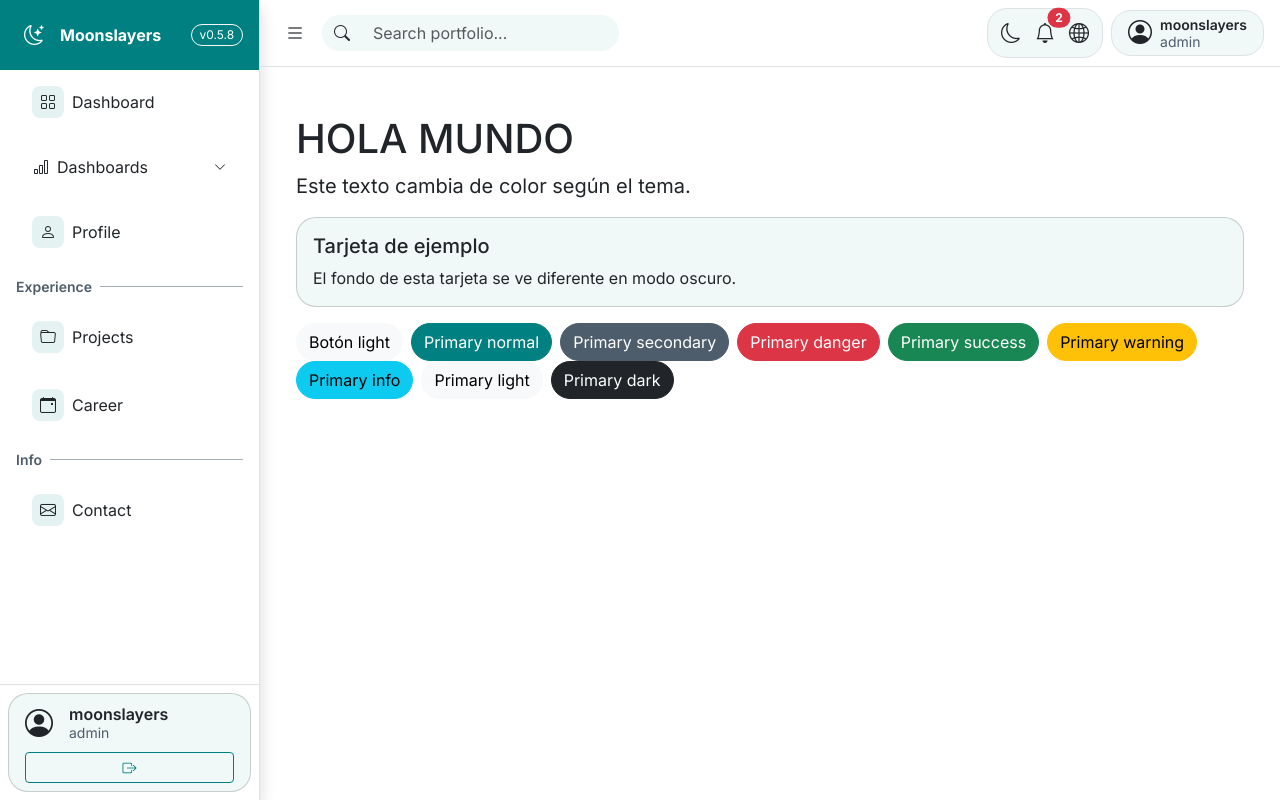
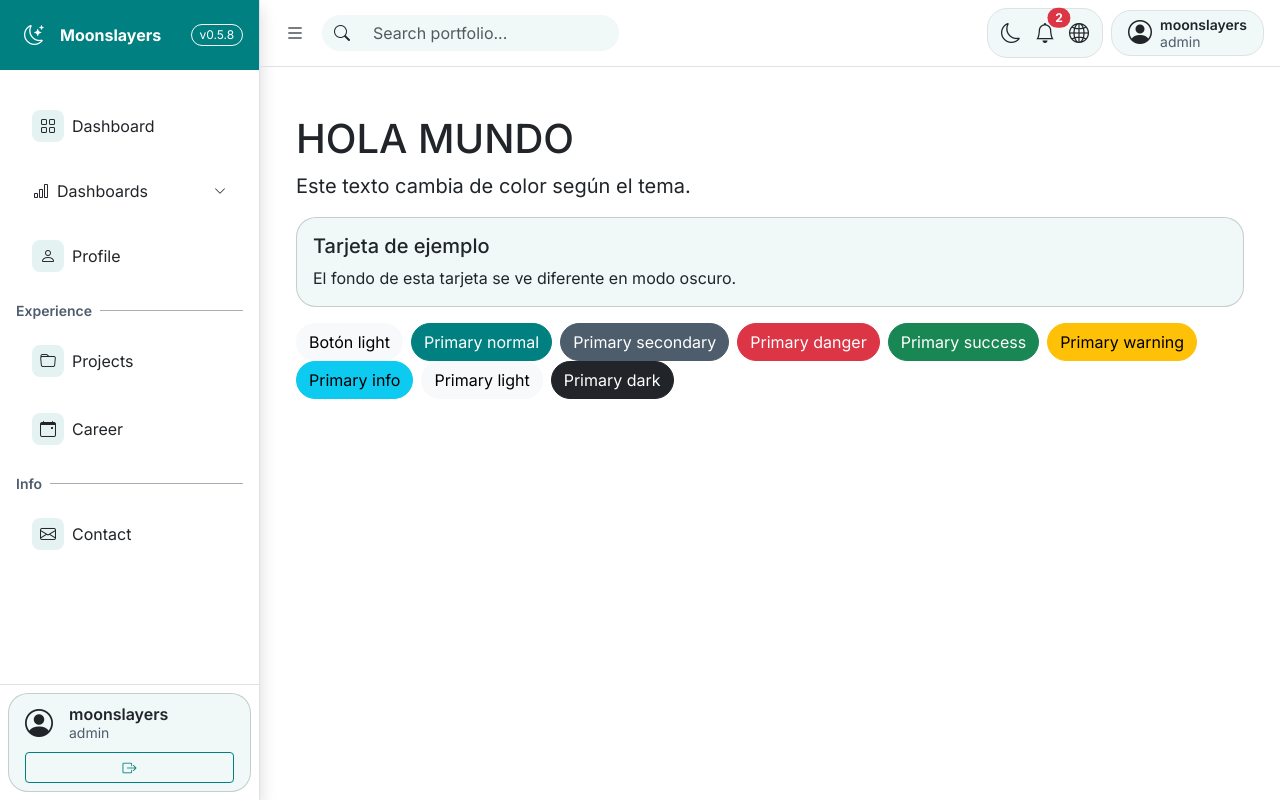
Before and after one commit to moonslayers/moonslayers, an Angular app: page /#/ui-test in a window 1280 px wide. Built offline with nearby package versions, Linux system fonts and the light colour scheme.

Commit message:
color fix and padding UI

```diff
--- a/src/app/layout/sidebar/sidebar.component.html
+++ b/src/app/layout/sidebar/sidebar.component.html
@@ -2,7 +2,7 @@
   [class.is-open]="sidebarService.isOpen()">
 
   <!-- Brand / Logo - fixed at top -->
-  <div class="d-flex align-items-center gap-2 p-3 sidebar-item-icon-bg text-bg-primary">
+  <div class="d-flex align-items-center gap-2 p-3 sidebar-item-icon-bg text-bg-primary mb-4">
     <i class="bi bi-moon-stars sidebar-item-icon fs-5"></i>
     <span class="fw-bold">Moonslayers</span>
     <span class="badge bg-primary bg-opacity-50 border border-light rounded-pill ms-auto small fw-normal">v0.5.8</span>
--- a/src/styles.scss
+++ b/src/styles.scss
@@ -36,8 +36,8 @@ $link-hover-color: darken($primary, 10%);
 // ==========================================
 
 [data-bs-theme="dark"] {
-  --bs-primary: #32b8bf;
-  --bs-primary-rgb: 50, 184, 191;
+  --bs-primary: #2ca2a8;
+  --bs-primary-rgb: 44, 162, 168;
   --bs-secondary: #8b9da9;
   --bs-secondary-rgb: 139, 157, 169;
   --bs-success: #75b798;
```
